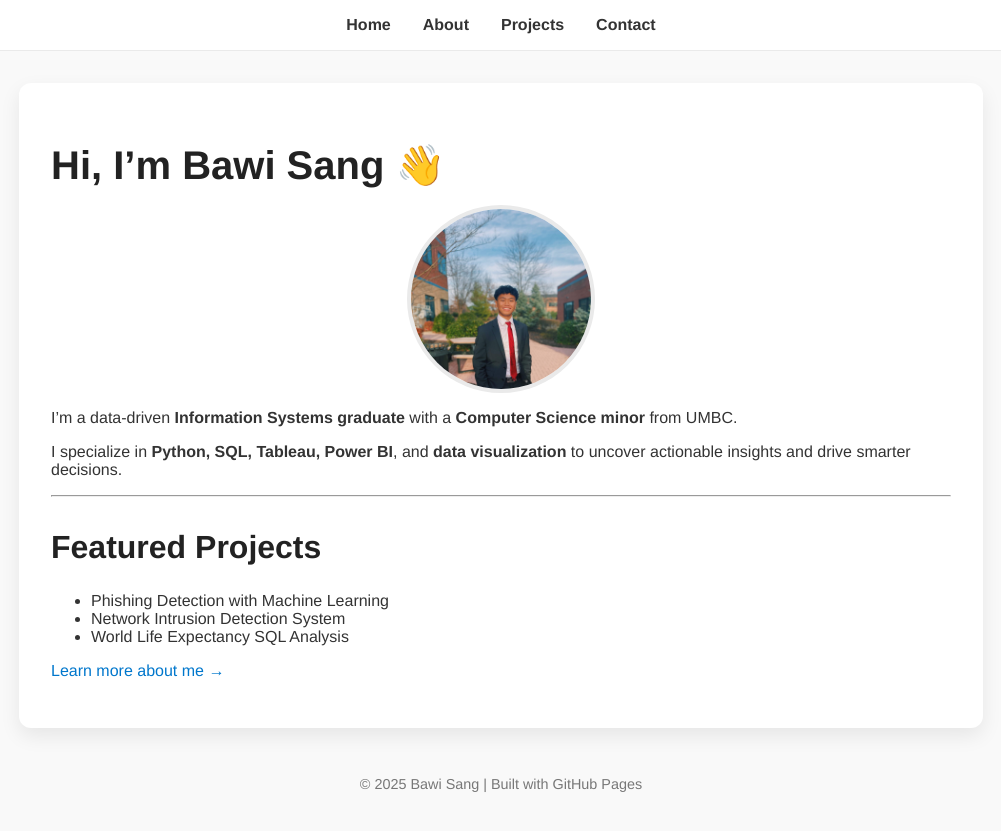
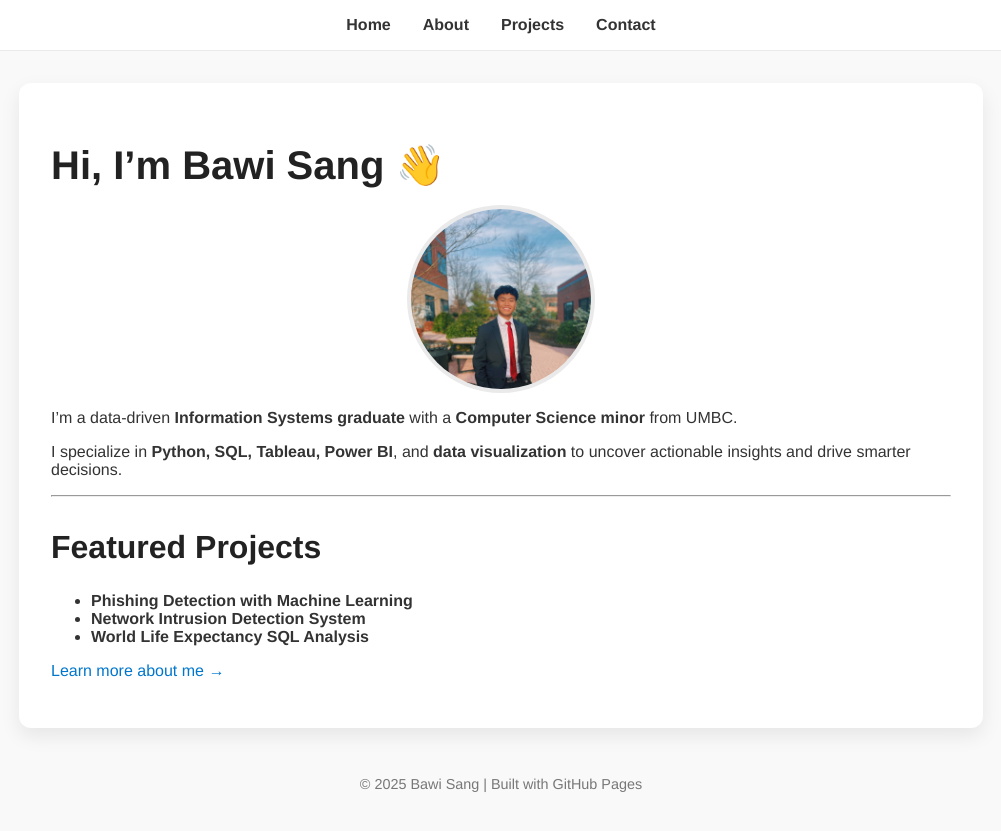
Before and after one commit to BawiS-lab/BawiSang.github.io, a Jekyll site: the page built from index.md, in a window 1280 px wide. Shown: the top 831 px of the page, without its empty margins (139-1140 px from the left). Built offline with Jekyll 4.4.1, drawn with Linux system fonts in a browser that asks for light colours.

```diff
--- a/index.md
+++ b/index.md
@@ -16,8 +16,12 @@ I specialize in **Python, SQL, Tableau, Power BI**, and **data visualization** t
 
 ## Featured Projects
 
-- Phishing Detection with Machine Learning
-- Network Intrusion Detection System
-- World Life Expectancy SQL Analysis
+<!-- Insert project preview images or cards here -->
+<!-- Example -->
+<!-- <img src="/assets/images/project1.jpg" alt="Project 1 Preview" class="project-pic"> -->
+
+- **Phishing Detection with Machine Learning**
+- **Network Intrusion Detection System**
+- **World Life Expectancy SQL Analysis**
 
 [Learn more about me →](/about/)
```
